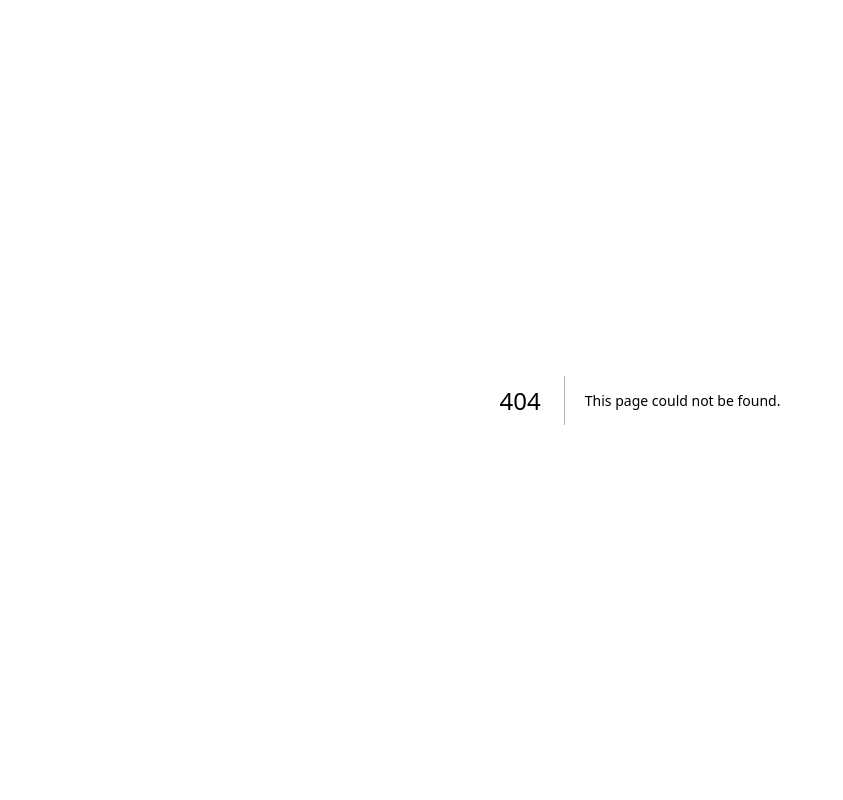
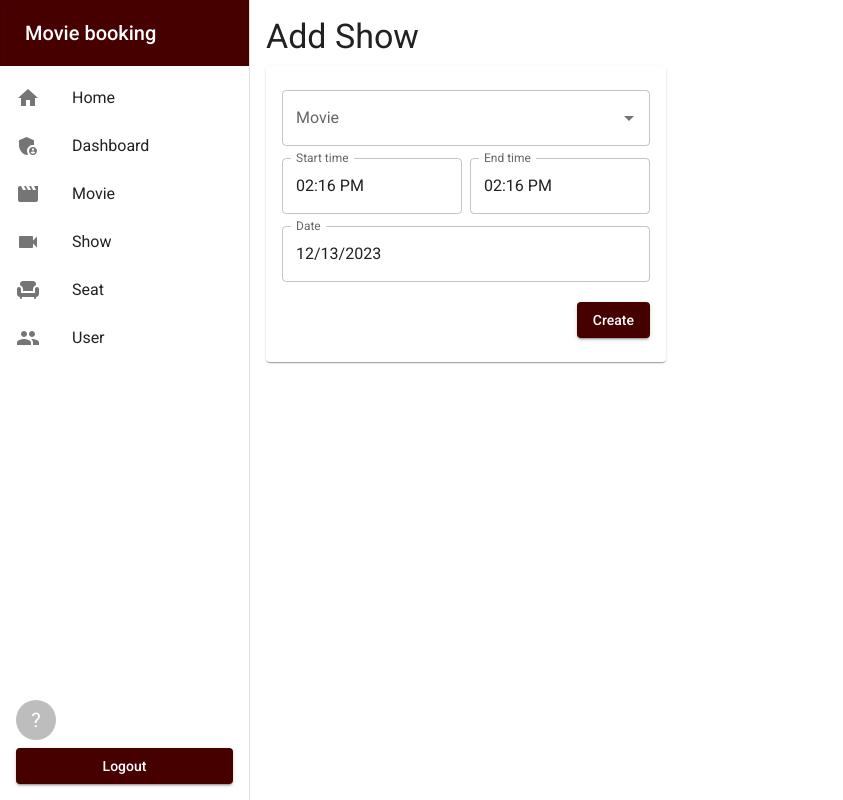
Before and after one commit to nainghtetlinn/movie-booking, a Next.js app: page /dashboard/show/add in a window 1280 px wide. Before the commit this address had no page. Shown: the whole page, without its empty margins (0-843 px from the left). Built offline with nearby package versions, Linux system fonts and the light colour scheme; no server answers; the database is empty.

Commit message:
create show form

```diff
--- /dev/null
+++ b/app/dashboard/show/ShowForm.tsx
@@ -0,0 +1,148 @@
+'use client'
+
+import { ShowInputSchema, TShow } from '@/validations/showValidation'
+import { zodResolver } from '@hookform/resolvers/zod'
+import {
+  Autocomplete,
+  Box,
+  Button,
+  Card,
+  CardContent,
+  Stack,
+  TextField,
+} from '@mui/material'
+import { MobileDatePicker, MobileTimePicker } from '@mui/x-date-pickers'
+import moment from 'moment'
+import { useState } from 'react'
+import { Controller, useForm } from 'react-hook-form'
+
+const ShowForm = ({
+  buttonLabel = 'Submit',
+  movies,
+  onSubmit,
+}: {
+  buttonLabel?: string
+  movies: { id: string; title: string }[]
+  onSubmit: (e: TShow) => void
+}) => {
+  const {
+    control,
+    handleSubmit,
+    formState: { errors },
+  } = useForm<TShow>({
+    resolver: zodResolver(ShowInputSchema),
+    defaultValues: {
+      date: new Date(),
+      start_time: new Date(),
+      end_time: new Date(),
+      movieId: '',
+    },
+  })
+
+  const [selectedMovie, setSelectedMovie] = useState<{
+    id: string
+    title: string
+  } | null>(null)
+
+  return (
+    <Card sx={{ maxWidth: 400 }}>
+      <CardContent>
+        <Box component='form' onSubmit={handleSubmit(onSubmit)}>
+          <Controller
+            name='movieId'
+            control={control}
+            render={({ field }) => (
+              <Autocomplete
+                value={selectedMovie}
+                onChange={(_, m) => {
+                  field.onChange(m?.id || '')
+                  setSelectedMovie(m)
+                }}
+                options={movies}
+                getOptionLabel={m => m.title}
+                isOptionEqualToValue={(o, v) => o.id === v.id}
+                renderInput={params => (
+                  <TextField
+                    {...params}
+                    label='Movie'
+                    margin='dense'
+                    fullWidth
+                    helperText={errors.movieId?.message}
+                    error={!!errors.movieId?.message}
+                  />
+                )}
+              />
+            )}
+          />
+
+          <Stack direction='row' gap={1}>
+            <Controller
+              name='start_time'
+              control={control}
+              render={({ field }) => (
+                <MobileTimePicker
+                  label='Start time'
+                  slotProps={{
+                    textField: {
+                      margin: 'dense',
+                      fullWidth: true,
+                    },
+                  }}
+                  value={moment(field.value)}
+                  inputRef={field.ref}
+                  onChange={field.onChange}
+                />
+              )}
+            />
+
+            <Controller
+              name='end_time'
+              control={control}
+              render={({ field }) => (
+                <MobileTimePicker
+                  label='End time'
+                  slotProps={{
+                    textField: {
+                      margin: 'dense',
+                      fullWidth: true,
+                    },
+                  }}
+                  value={moment(field.value)}
+                  inputRef={field.ref}
+                  onChange={field.onChange}
+                />
+              )}
+            />
+          </Stack>
+
+          <Controller
+            name='date'
+            control={control}
+            render={({ field }) => (
+              <MobileDatePicker
+                label='Date'
+                slotProps={{
+                  textField: {
+                    margin: 'dense',
+                    fullWidth: true,
+                  },
+                }}
+                value={moment(field.value)}
+                inputRef={field.ref}
+                onChange={date => field.onChange(date)}
+              />
+            )}
+          />
+
+          <div className='flex items-center justify-end mt-4'>
+            <Button type='submit' variant='contained'>
+              {buttonLabel}
+            </Button>
+          </div>
+        </Box>
+      </CardContent>
+    </Card>
+  )
+}
+
+export default ShowForm
--- /dev/null
+++ b/app/dashboard/show/add/form.tsx
@@ -0,0 +1,35 @@
+'use client'
+
+import { TShow } from '@/validations/showValidation'
+import axios, { isAxiosError } from 'axios'
+import { useRouter } from 'next/navigation'
+import { enqueueSnackbar } from 'notistack'
+import ShowForm from '../ShowForm'
+
+const Form = ({ movies }: { movies: { id: string; title: string }[] }) => {
+  const router = useRouter()
+
+  const handleCreate = async (e: TShow) => {
+    try {
+      const { data } = await axios.post('/api/show', { ...e })
+      if (data.success) {
+        router.push('/dashboard/show')
+        router.refresh()
+      }
+    } catch (error) {
+      if (isAxiosError(error)) {
+        console.log(error.response?.data)
+        enqueueSnackbar(
+          error.response?.data.message || 'Something went wrong.',
+          { variant: 'error' }
+        )
+      }
+    }
+  }
+
+  return (
+    <ShowForm onSubmit={handleCreate} buttonLabel='Create' movies={movies} />
+  )
+}
+
+export default Form
--- /dev/null
+++ b/app/dashboard/show/add/page.tsx
@@ -0,0 +1,21 @@
+import { Typography } from '@mui/material'
+import Form from './form'
+import prisma from '@/prisma/prismaClient'
+
+const AddShowPage = async () => {
+  const movies = await prisma.movie.findMany({
+    select: { title: true, id: true },
+  })
+
+  return (
+    <div>
+      <Typography variant='h4' sx={{ mb: 1 }}>
+        Add Show
+      </Typography>
+      <Form movies={movies} />
+    </div>
+  )
+}
+
+export const dynamic = 'force-dynamic'
+export default AddShowPage
--- a/app/dashboard/show/page.tsx
+++ b/app/dashboard/show/page.tsx
@@ -1,5 +1,20 @@
+import AddIcon from '@mui/icons-material/Add'
+import { Typography, Fab } from '@mui/material'
+import Link from 'next/link'
+
 const DashboardShowPage = () => {
-  return <div>DashboardShowPage</div>
+  return (
+    <div>
+      <Link href='/dashboard/show/add' className='fixed right-5 bottom-5'>
+        <Fab color='primary'>
+          <AddIcon />
+        </Fab>
+      </Link>
+      <Typography variant='h4' sx={{ mb: 1 }}>
+        Show
+      </Typography>
+    </div>
+  )
 }
 
 export default DashboardShowPage
```
